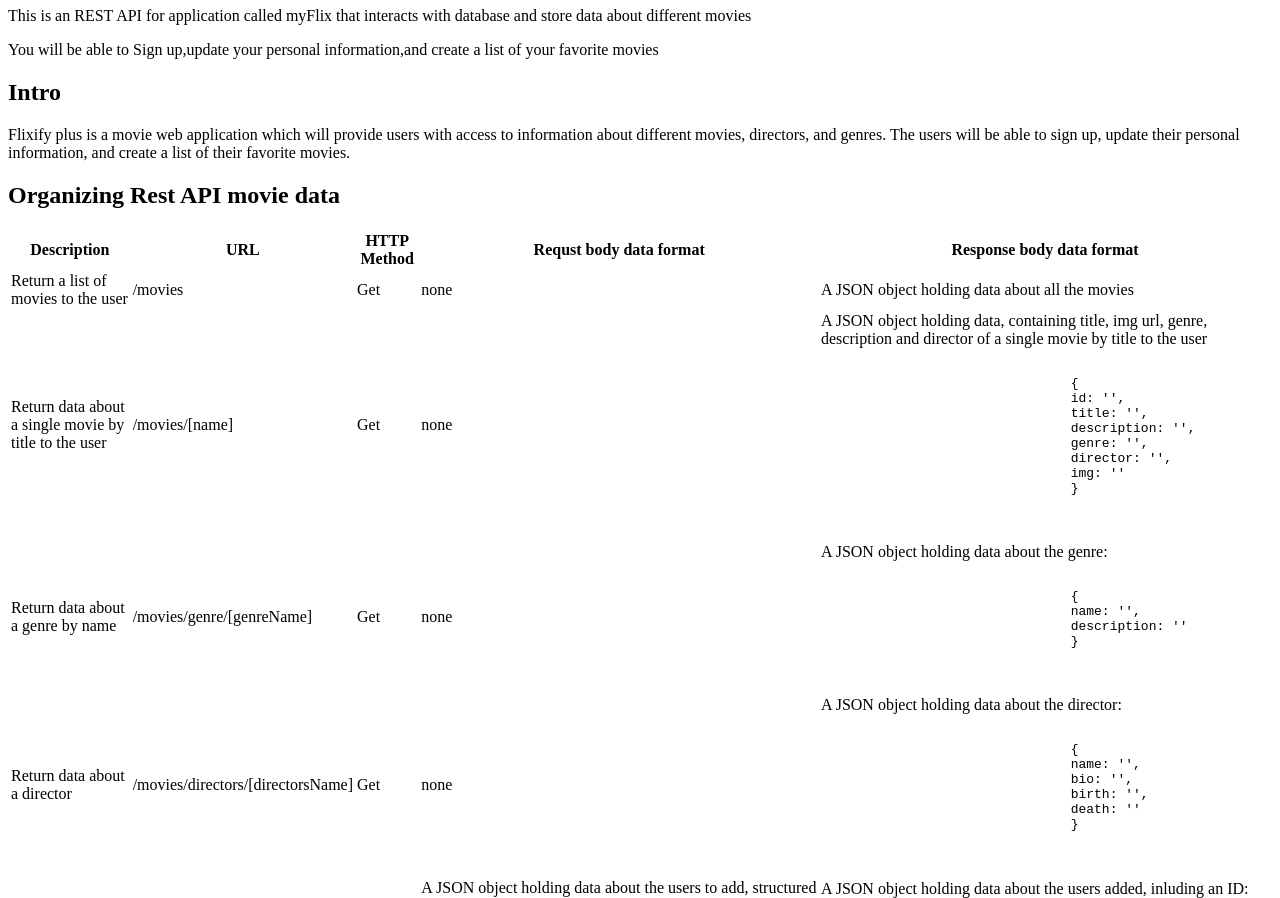
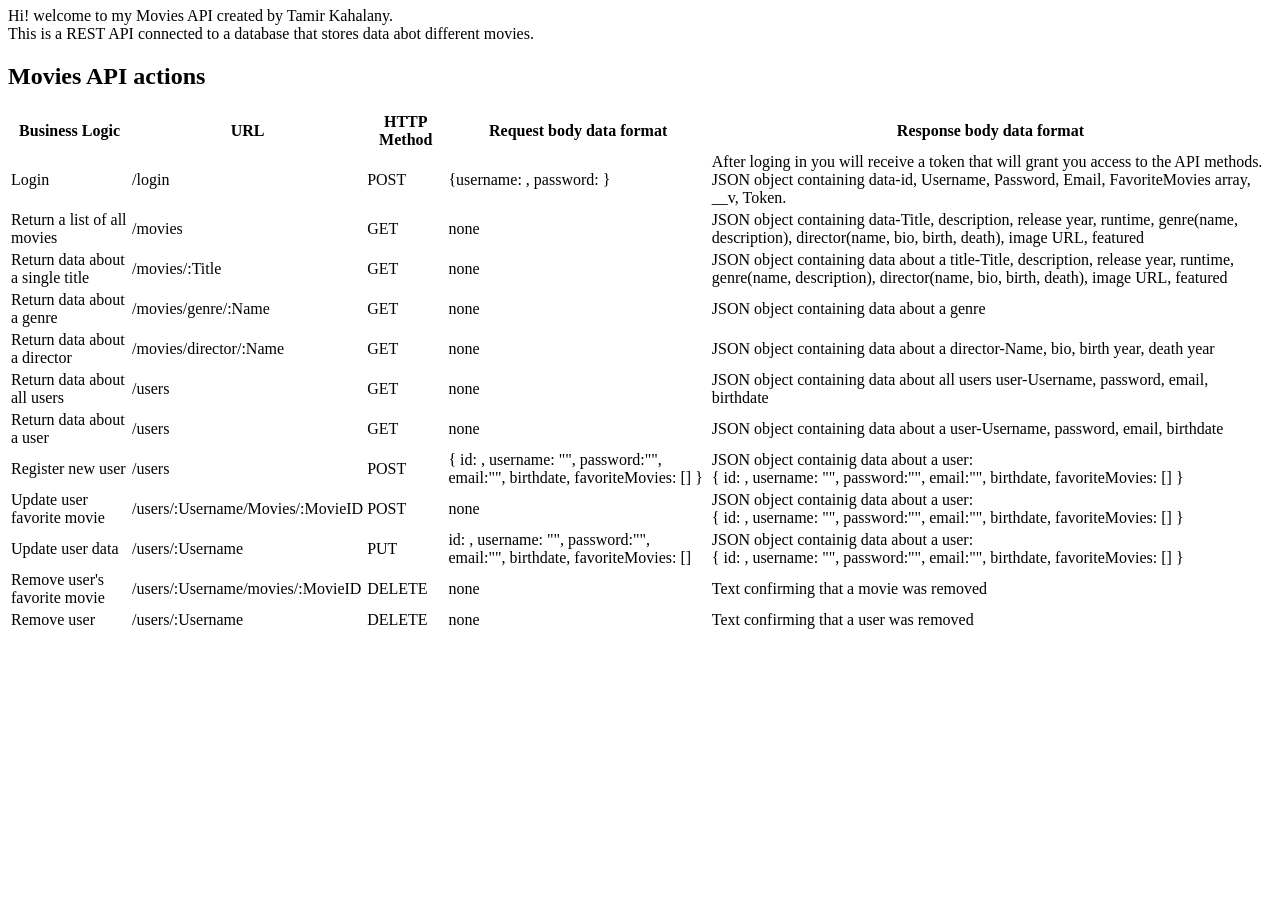
Before and after one commit to Bilal-32/movie_api, a website: page public/documentation.html in a window 1280 px wide. Shown: the part 73-971 px from the top of the page. After the commit the page ends 800 px from the top, so only its background shows below. Drawn offline with Linux system fonts and the light colour scheme.

Commit message:
Update documentation.html

```diff
--- a/public/documentation.html
+++ b/public/documentation.html
@@ -1,174 +1,145 @@
+
 <!DOCTYPE html>
 <html lang="en">
   <head>
-  <meta charset="UTF-8">
-  <meta http-equiv="X-UA-Compatible" content="IE=edge">
-  <meta name="viewport" content="width=device-width, initial-scale=1.0">
-  <title>myFlix</title>
+    <meta charset="UTF-8" />
+    <meta http-equiv="X-UA-Compatible" content="IE=edge" />
+    <meta name="viewport" content="width=device-width, initial-scale=1.0" />
+    <link rel="stylesheet" href="styles.css" />
+    <title>Movies API</title>
   </head>
   <body>
-  <header>
-  <h1>Flixify plus</h1>
-  <p>This is an REST API for application called myFlix that interacts with database and store data about different movies</p>
-  <p>You will be able to Sign up,update your personal information,and create a list of your favorite movies</p>
-  </header>
+    <main>
       <div>
-        <h2>Intro</h2>
-        <p>Flixify plus is a movie web application which will provide users with access to information about different movies,
-directors, and genres. The users will be able to sign up, update their personal information, and create a list of their
-favorite movies.</p>
+        <h1>Movies API</h1>
+        Hi! welcome to my Movies API created by Tamir Kahalany.<br />
+        This is a REST API connected to a database that stores data abot different movies.
       </div>
       <div>
-        <h2>Organizing Rest API movie data</h2>
-        <table style="width:100%">
-            <thead>
+        <h2>Movies API actions</h2>
+        <table class="table">
+          <thead class="thead">
             <tr>
-                    <th>Description</th>
+              <th>Business Logic</th>
               <th>URL</th>
               <th>HTTP Method</th>
-                    <th>Requst body data format</th>
+              <th>Request body data format</th>
               <th>Response body data format</th>
             </tr>
           </thead>
           <tbody>
             <tr>
-                    <td>Return a list of movies to the user</td>
-                    <td>/movies</td>
-                    <td>Get</td>
-                    <td>none</td>
-                    <td>A JSON object holding data about all the movies</td>
-                </tr>
-                <tr>
-                    <td>Return data about a single movie by title to the user</td>
-                    <td>/movies/[name]</td>
-                    <td>Get</td>
-                    <td>none</td>
-                    <td>A JSON object holding data, containing title, img url, genre, description and director of a single movie by title to the user
-                        <pre>
-                            <code>
-                                {
-                                id: '',
-                                title: '',
-                                description: '',
-                                genre: '',
-                                director: '',
-                                img: ''
-                                }
-                            </code>
-                        </pre>
+              <td>Login</td>
+              <td>/login</td>
+              <td>POST</td>
+              <td>{username: , password: }</td>
+              <td>
+                After loging in you will receive a token that will grant you access to the API
+                methods. JSON object containing data-id, Username, Password, Email, FavoriteMovies
+                array, __v, Token.
               </td>
             </tr>
             <tr>
-                    <td>Return data about a genre by name</td>
-                    <td>/movies/genre/[genreName]</td>
-                    <td>Get</td>
+              <td>Return a list of all movies</td>
+              <td>/movies</td>
+              <td>GET</td>
               <td>none</td>
-                    <td>A JSON object holding data about the genre:
-                        <pre>
-                            <code>
-                                {
-                                name: '',
-                                description: ''
-                                }
-                            </code>
-                        </pre>
+              <td>
+                JSON object containing data-Title, description, release year, runtime, genre(name,
+                description), director(name, bio, birth, death), image URL, featured
               </td>
             </tr>
             <tr>
-                    <td>Return data about a director</td>
-                    <td>/movies/directors/[directorsName]</td>
-                    <td>Get</td>
+              <td>Return data about a single title</td>
+              <td>/movies/:Title</td>
+              <td>GET</td>
               <td>none</td>
-                    <td>A JSON object holding data about the director:
-                        <pre>
-                            <code>
-                                {
-                                name: '',
-                                bio: '',
-                                birth: '',
-                                death: ''
-                                }
-                            </code>
-                        </pre>
+              <td>
+                JSON object containing data about a title-Title, description, release year, runtime,
+                genre(name, description), director(name, bio, birth, death), image URL, featured
               </td>
             </tr>
             <tr>
-                    <td>Allow new users to register</td>
-                    <td>/users</td>
-                    <td>Post</td>
-                    <td>A JSON object holding data about the users to add, structured like:
-                       <pre>
-                            <code>
-                                {
-                                username: '',
-                                password: '',
-                                email: '',
-                                birthday: '',
-                                favoriteMovies: []
-                                }
-                            </code>
-                        </pre>
-                    </td>
-                    <td>A JSON object holding data about the users added, inluding an ID:
-                        <pre>
-                            <code>
-                                {
-                                id: '',
-                                username: '',
-                                password:'',
-                                email: '',
-                                birthday: '',
-                                favoriteMovies: []
-                                }
-                            </code>
-                        </pre>
+              <td>Return data about a genre</td>
+              <td>/movies/genre/:Name</td>
+              <td>GET</td>
+              <td>none</td>
+              <td>JSON object containing data about a genre</td>
+            </tr>
+            <tr>
+              <td>Return data about a director</td>
+              <td>/movies/director/:Name</td>
+              <td>GET</td>
+              <td>none</td>
+              <td>
+                JSON object containing data about a director-Name, bio, birth year, death year
               </td>
             </tr>
             <tr>
-                    <td>Allow users to update their user info</td>
-                    <td>/users/[id]</td>
-                    <td>Put</td>
+              <td>Return data about all users</td>
+              <td>/users</td>
+              <td>GET</td>
               <td>none</td>
               <td>
-                        <pre>
-                            <code>
-                                {
-                                id: '',
-                                username: '',
-                                password: '',
-                                email: '',
-                                birthday: '',
-                                favoriteMovies: []
-                                }
-                            </code>
-                        </pre>
+                JSON object containing data about all users user-Username, password, email,
+                birthdate
               </td>
             </tr>
             <tr>
-                    <td>Allow users to add a movie to list of favorites</td>
-                    <td>/users/[id]/[movieName]</td>
-                    <td>Post</td>
+              <td>Return data about a user</td>
+              <td>/users</td>
+              <td>GET</td>
               <td>none</td>
-                    <td>A text showing that a movie has been added to favorites</td>
+              <td>JSON object containing data about a user-Username, password, email, birthdate</td>
             </tr>
             <tr>
-                    <td>Allow users to remove a movie from list of favorites</td>
-                    <td>/users/[id]/[movieName]</td>
-                    <td>Delete</td>
-                    <td>none</td>
-                    <td>A text message showing that a movie has been removed from favorites</td>
+              <td>Register new user</td>
+              <td>/users</td>
+              <td>POST</td>
+              <td>{ id: , username: "", password:"", email:"", birthdate, favoriteMovies: [] }</td>
+              <td>
+                JSON object containig data about a user: <br />
+                { id: , username: "", password:"", email:"", birthdate, favoriteMovies: [] }
+              </td>
             </tr>
             <tr>
-                    <td>Allow exisiting users to deregister</td>
-                    <td>/users/[id]</td>
-                    <td>Delete</td>
+              <td>Update user favorite movie</td>
+              <td>/users/:Username/Movies/:MovieID</td>
+              <td>POST</td>
               <td>none</td>
-                    <td>A text message indicating whether the user was successfully deregisted</td>
+              <td>
+                JSON object containig data about a user: <br />
+                { id: , username: "", password:"", email:"", birthdate, favoriteMovies: [] }
+              </td>
+            </tr>
+            <tr>
+              <td>Update user data</td>
+              <td>/users/:Username</td>
+              <td>PUT</td>
+              <td>id: , username: "", password:"", email:"", birthdate, favoriteMovies: []</td>
+              <td>
+                JSON object containig data about a user: <br />
+                { id: , username: "", password:"", email:"", birthdate, favoriteMovies: [] }
+              </td>
+            </tr>
+
+            <tr>
+              <td>Remove user's favorite movie</td>
+              <td>/users/:Username/movies/:MovieID</td>
+              <td>DELETE</td>
+              <td>none</td>
+              <td>Text confirming that a movie was removed</td>
+            </tr>
+            <tr>
+              <td>Remove user</td>
+              <td>/users/:Username</td>
+              <td>DELETE</td>
+              <td>none</td>
+              <td>Text confirming that a user was removed</td>
             </tr>
           </tbody>
         </table>
       </div>
-
-
+    </main>
   </body>
 </html>
```
Lines whose indentation alone changed are shown as unchanged.
